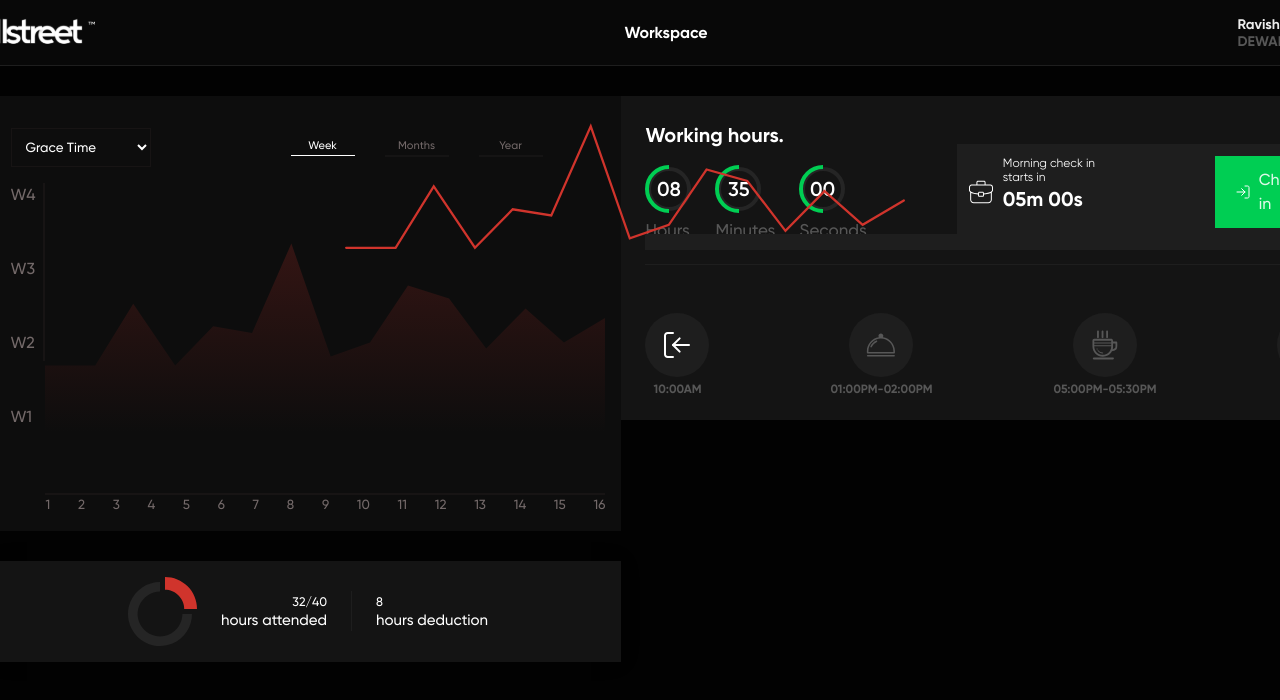
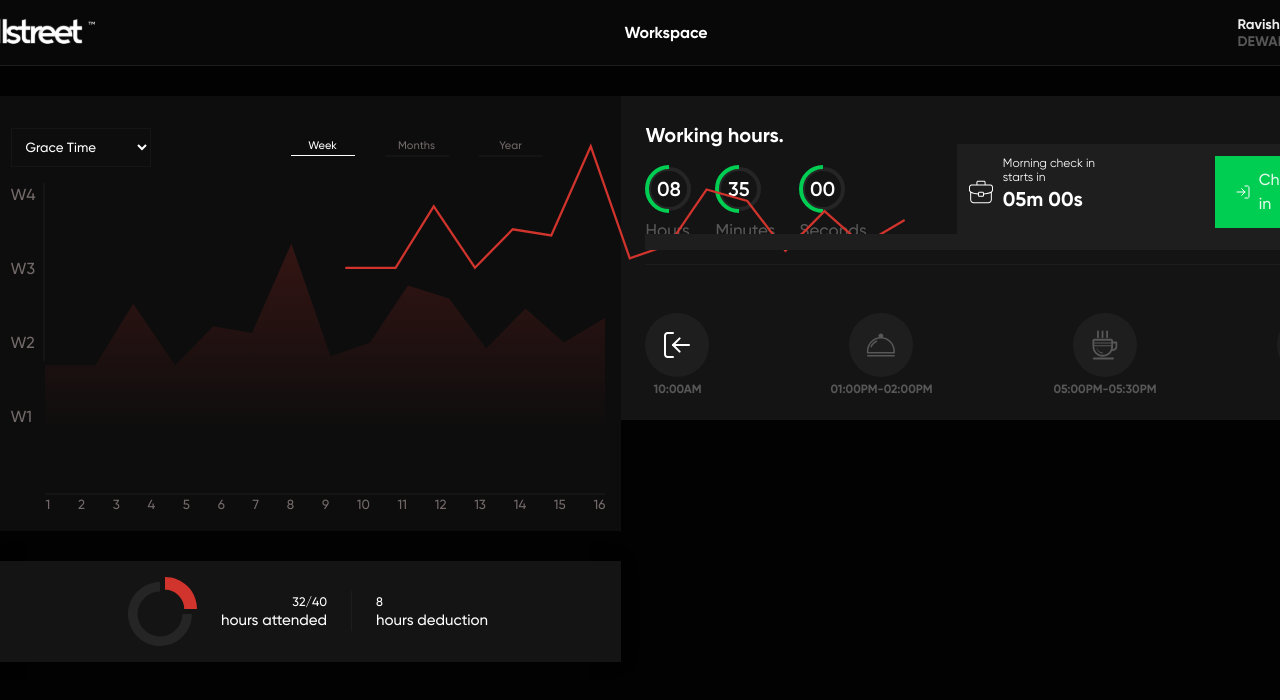
Before and after one commit to chieftain-defutura/Dewallstreet-Timesheet, a React (Vite) app: page /home in a window 1280 px wide. Shown: the top 700 px of the page. Built offline with nearby package versions, Linux system fonts and the light colour scheme.

Commit message:
push fullhomepage

```diff
--- a/src/components/Assigntasks/Timelinegraph/timelinegraph.css
+++ b/src/components/Assigntasks/Timelinegraph/timelinegraph.css
@@ -74,7 +74,7 @@
 }
 .days > #outline_graph {
   position: absolute;
-  bottom: 550px;
+  bottom: 530px;
   left: 345px;
 }
 .month > div,
```
